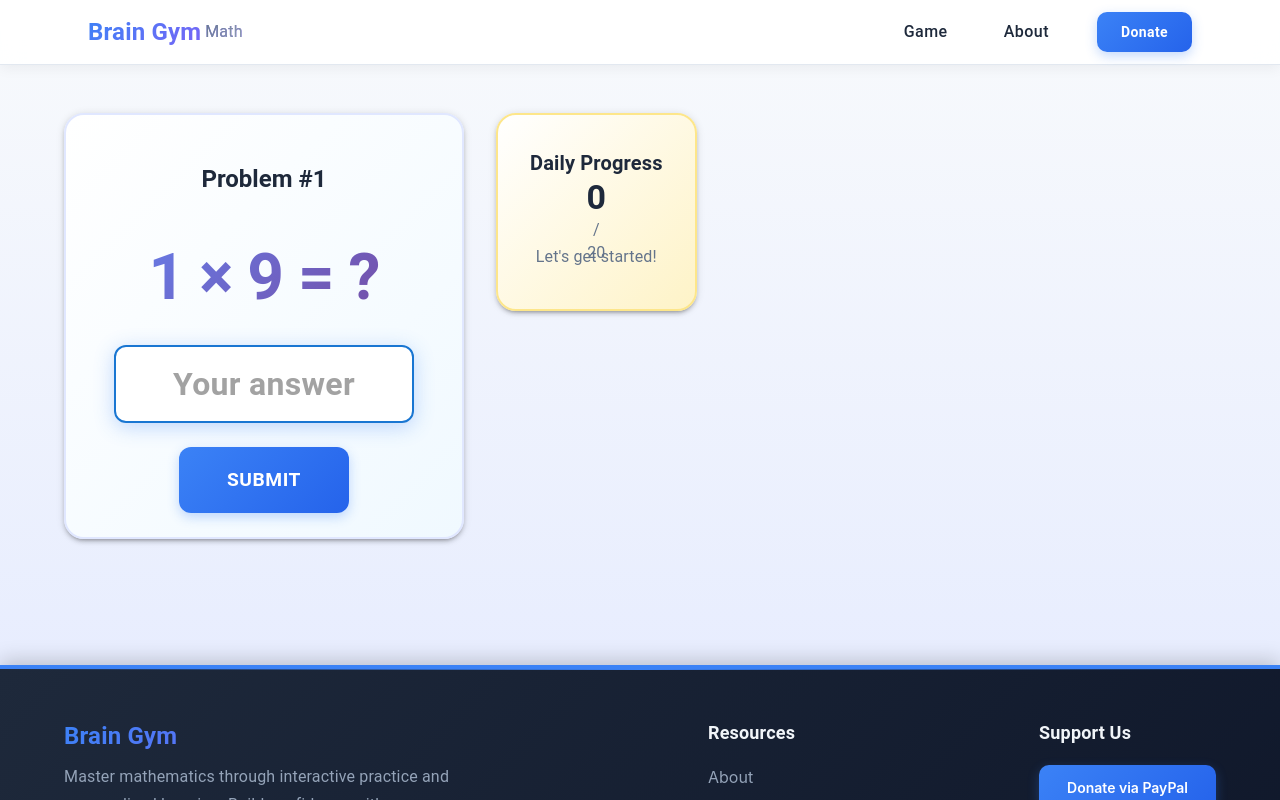
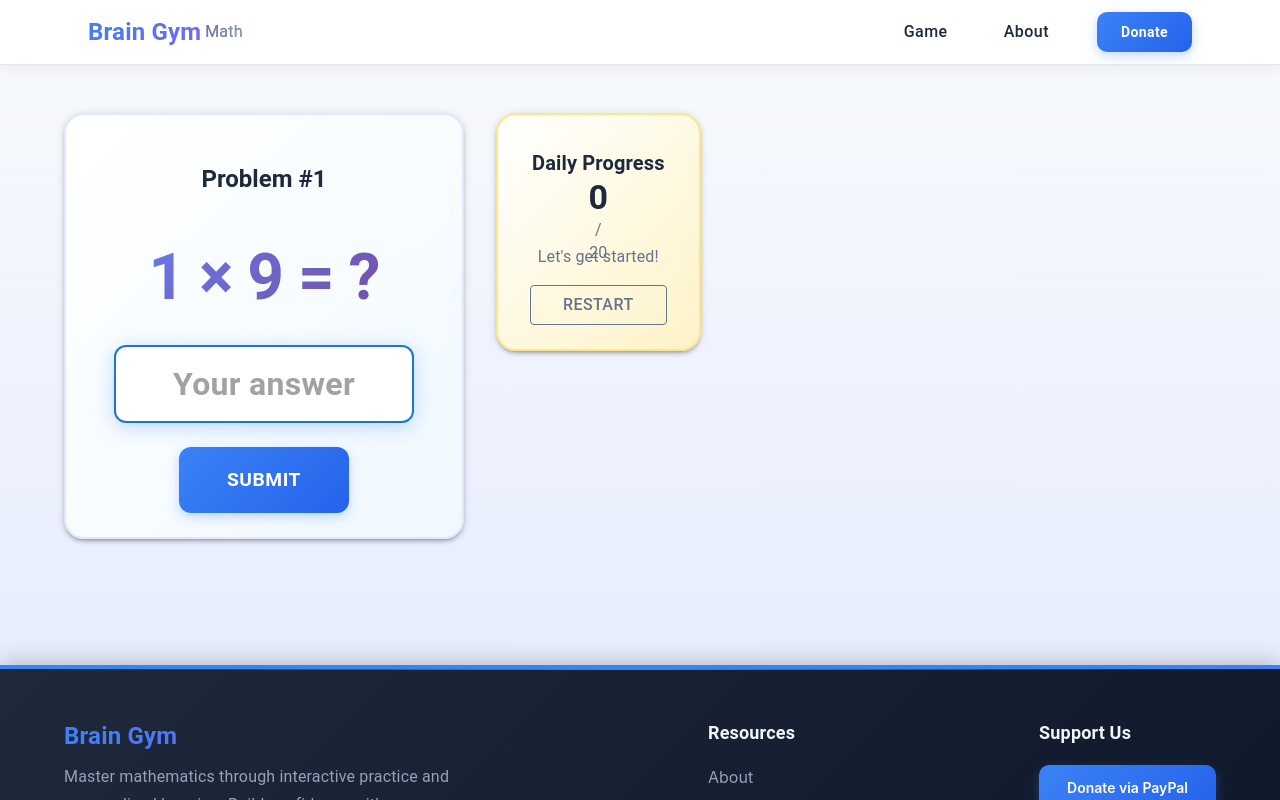
Before and after one commit to kostyati/Brain-Gym, a React (Vite) app: page / in a window 1280 px wide. Both pictures are taken after a click on the button "START DAILY PRACTICE". Shown: the top 800 px of the page. Built offline with nearby package versions, Linux system fonts and the light colour scheme.

Commit message:
Restart button added

```diff
--- a/src/components/GamePage.jsx
+++ b/src/components/GamePage.jsx
@@ -313,19 +313,53 @@ export default function GamePage() {
                   {problemsSolved >= dailyGoal && '🎉 Goal completed!'}
                 </Typography>
 
-                {problemsSolved >= dailyGoal && (
+                <Box sx={{ display: 'flex', gap: 2, justifyContent: 'center', mt: 2 }}>
+                  {/* Restart Button - Always visible during game */}
                   <Button
                     variant="outlined"
-                    onClick={() => setGameStarted(false)}
+                    onClick={() => {
+                      setGameStarted(false);
+                      setCurrentProblem(null);
+                      setUserAnswer('');
+                      setProblemsSolved(0);
+                      setShowFeedback(false);
+                      setIsCorrect(false);
+                    }}
                     sx={{
-                      mt: 2,
                       minHeight: { xs: '44px', md: 'auto' },
-                      fontSize: { xs: '0.875rem', md: '1rem' }
+                      fontSize: { xs: '0.875rem', md: '1rem' },
+                      px: { xs: 3, md: 4 },
+                      borderColor: '#64748b',
+                      color: '#64748b',
+                      '&:hover': {
+                        borderColor: '#3b82f6',
+                        backgroundColor: 'rgba(59, 130, 246, 0.05)',
+                        color: '#3b82f6',
+                      },
                     }}
                   >
-                    Back to Settings
+                    Restart
                   </Button>
-                )}
+
+                  {/* Back to Settings Button - Only visible when goal completed */}
+                  {problemsSolved >= dailyGoal && (
+                    <Button
+                      variant="contained"
+                      onClick={() => setGameStarted(false)}
+                      sx={{
+                        minHeight: { xs: '44px', md: 'auto' },
+                        fontSize: { xs: '0.875rem', md: '1rem' },
+                        px: { xs: 3, md: 4 },
+                        background: 'linear-gradient(135deg, #3b82f6 0%, #2563eb 100%)',
+                        '&:hover': {
+                          background: 'linear-gradient(135deg, #2563eb 0%, #1e40af 100%)',
+                        },
+                      }}
+                    >
+                      Back to Settings
+                    </Button>
+                  )}
+                </Box>
               </CardContent>
             </Card>
           </Grid>
```
